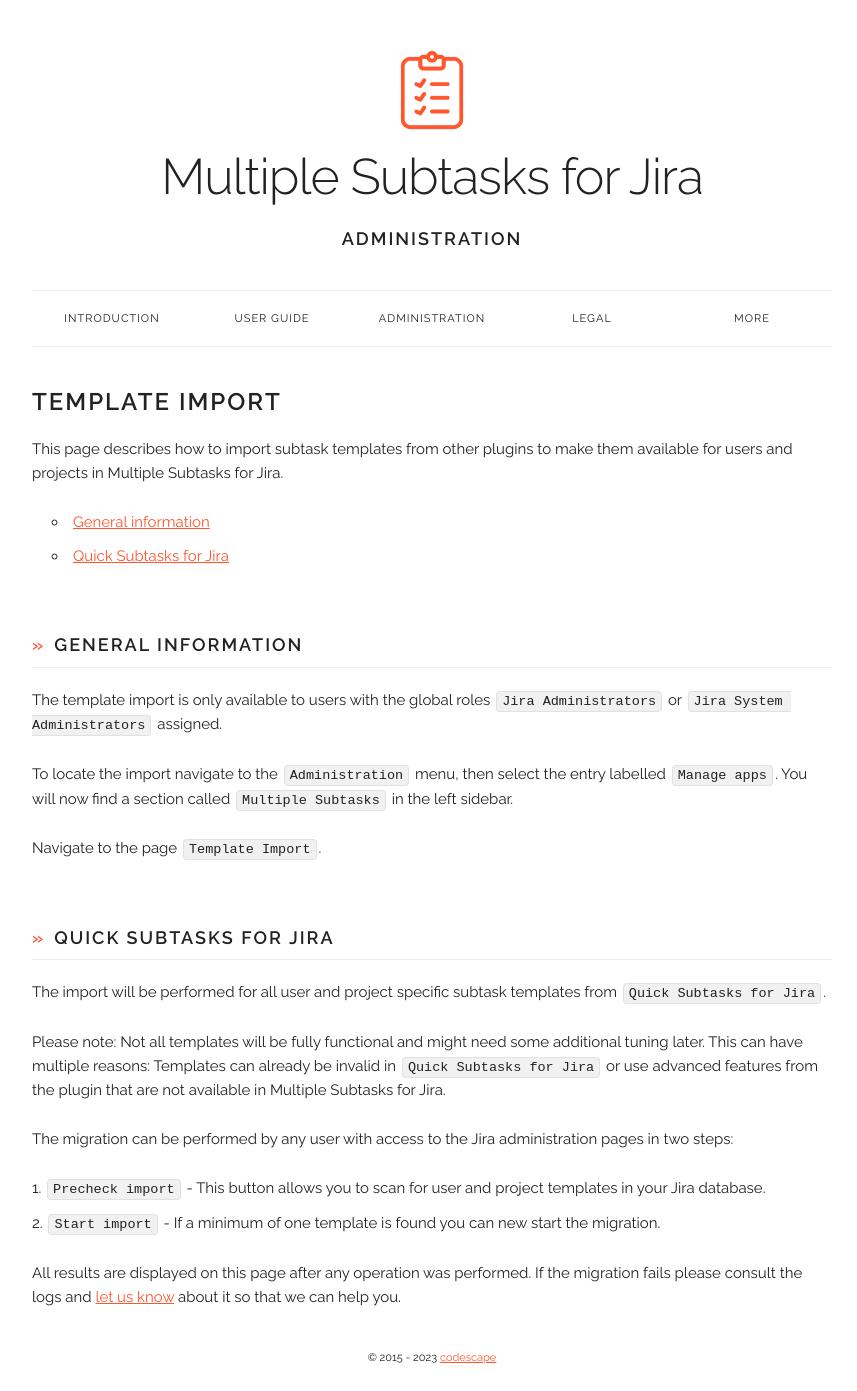
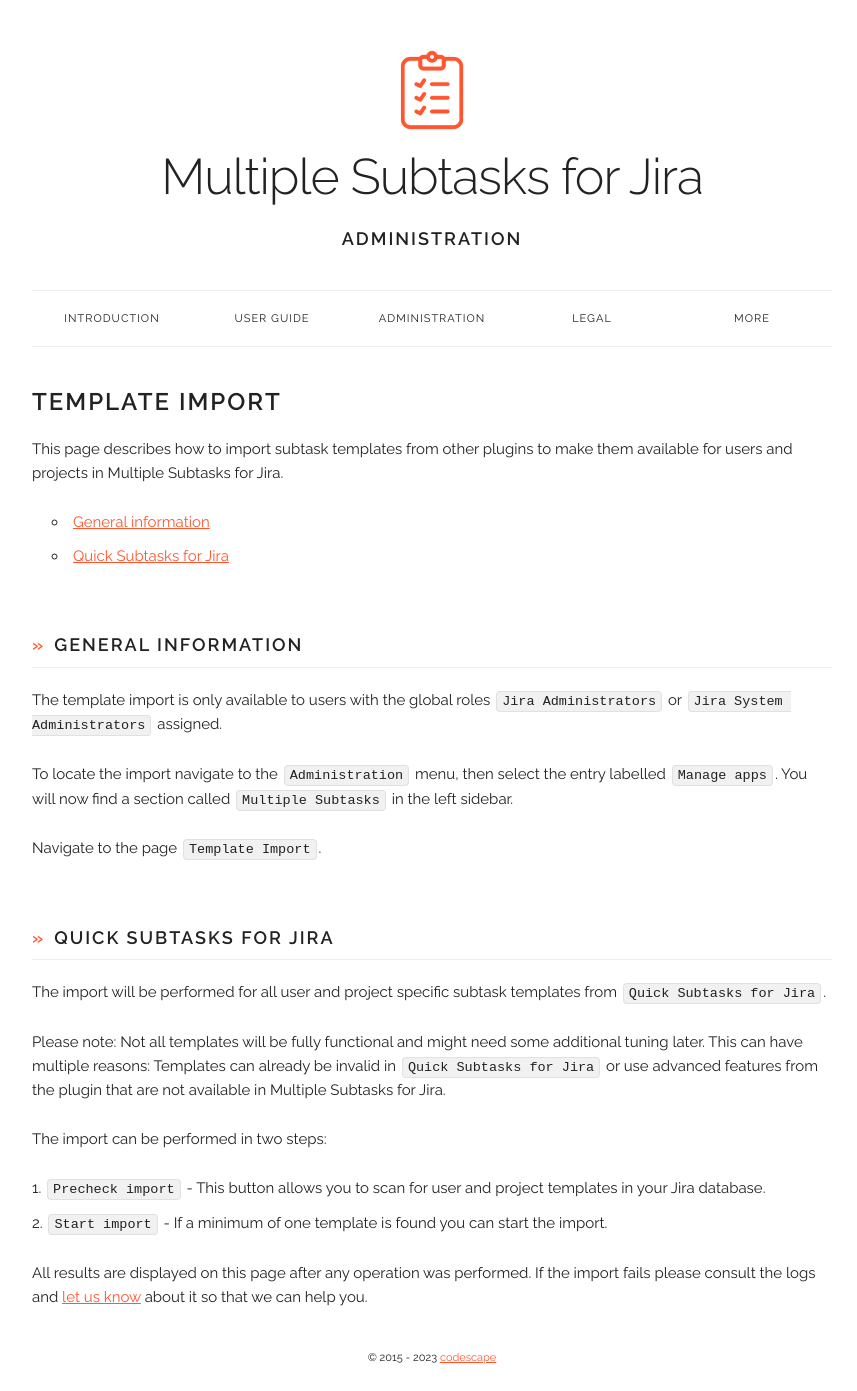
Before and after one commit to codescape/jira-multiple-subtasks, a Jekyll site: the page built from docs/template-import.md, in a window 1280 px wide. Shown: the whole page, without its empty margins (208-1065 px from the left). Built offline with Jekyll 4.4.1, drawn with Linux system fonts in a browser that asks for light colours; nearby versions of some CDN libraries.

Commit message:
docs: improve documentation for template import (#74)

```diff
--- a/docs/template-import.md
+++ b/docs/template-import.md
@@ -26,10 +26,10 @@
 This can have multiple reasons:
 Templates can already be invalid in `Quick Subtasks for Jira` or use advanced features from the plugin that are not available in Multiple Subtasks for Jira.
 
-The migration can be performed by any user with access to the Jira administration pages in two steps:
+The import can be performed in two steps:
 
 1. `Precheck import` - This button allows you to scan for user and project templates in your Jira database.
-2. `Start import` - If a minimum of one template is found you can new start the migration.
+2. `Start import` - If a minimum of one template is found you can start the import.
 
 All results are displayed on this page after any operation was performed.
-If the migration fails please consult the logs and [let us know](/support) about it so that we can help you.
+If the import fails please consult the logs and [let us know](/support) about it so that we can help you.
```
Also changed, not shown: docs/changelog.md.
